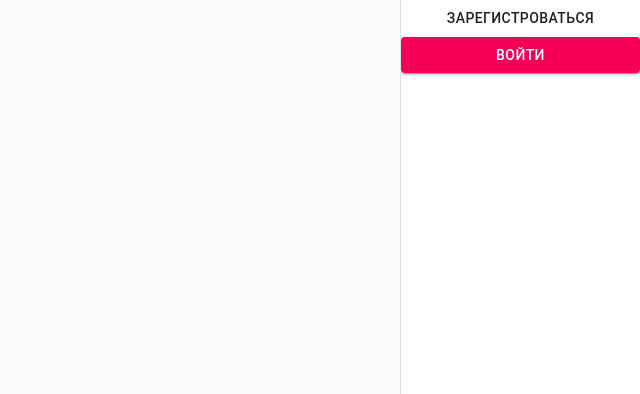
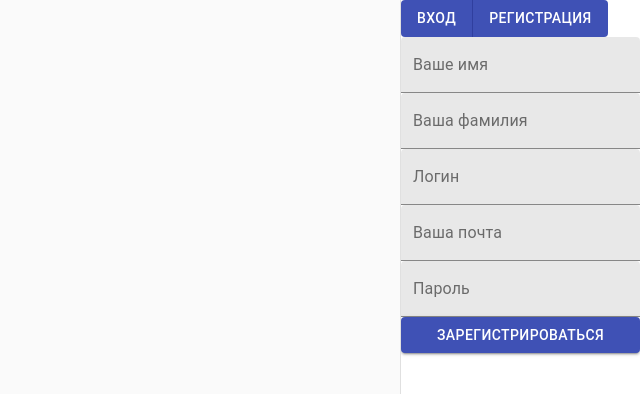
Before and after one commit to POWER-OF-YOUTH/graph-app-client, a React (Create React App) app: page / in a window 1280 px wide. Shown: the top 394 px of the page, without its empty margins (640-1280 px from the left). Built offline with nearby package versions, Linux system fonts and the light colour scheme.

Commit message:
design 0.1
добавлены поля регистрации

```diff
--- a/src/pages/MainPage.js
+++ b/src/pages/MainPage.js
@@ -1,9 +1,16 @@
 import React from 'react';
+import PropTypes from 'prop-types';
 import { makeStyles } from '@material-ui/core/styles';
 import Drawer from '@material-ui/core/Drawer';
 import CssBaseline from '@material-ui/core/CssBaseline';
 import AppBar from '@material-ui/core/AppBar';
+import Tabs from '@material-ui/core/Tabs';
+import Tab from '@material-ui/core/Tab';
+import Typography from '@material-ui/core/Typography';
+import Box from '@material-ui/core/Box';
 import Button from '@material-ui/core/Button';
+import ButtonGroup from '@material-ui/core/ButtonGroup';
+import { TextField } from '@material-ui/core';
 
 const drawerWidth = 240;
 
@@ -32,6 +39,8 @@ const useStyles = makeStyles((theme) => ({
 
 
 
+
+
 export default function MainPage() {
   const classes = useStyles();
 
@@ -54,9 +63,51 @@ export default function MainPage() {
         anchor="right"
       >
 
-          <Button  color ="inherit" variant="ouylined">Зарегистроваться</Button>
+          <ButtonGroup disableElevation variant="contained" color="primary">
+             <Button>Вход</Button>
+             <Button>Регистрация</Button>
+          </ButtonGroup>
+          <TextField
+            variant="filled"
+            color="secondary"
+            type="name"
+            label="Ваше имя"
+            placeholder="Имя"
+          />
+           <TextField
+            variant="filled"
+            color="secondary"
+            type="name"
+            label="Ваша фамилия"
+            placeholder="Фамилия"
 
-          <Button color="secondary" variant="contained">Войти</Button>
+          />
+           <TextField
+            variant="filled"
+            color="secondary"
+            type="login"
+            label="Логин"
+            placeholder="Логин"
+
+          />
+           <TextField
+            variant="filled"
+            color="secondary"
+            type="email"
+            label="Ваша почта"
+            placeholder="Почта"
+
+          />
+           <TextField
+            variant="filled"
+            color="secondary"
+            type="password"
+            label="Пароль"
+            placeholder="Пароль"
+
+          />
+
+          <Button color="primary" variant="contained">Зарегистрироваться</Button>
 
 
       </Drawer>
```
Also changed, not shown: 1 other file (tests, documents, lock files or other folders).
